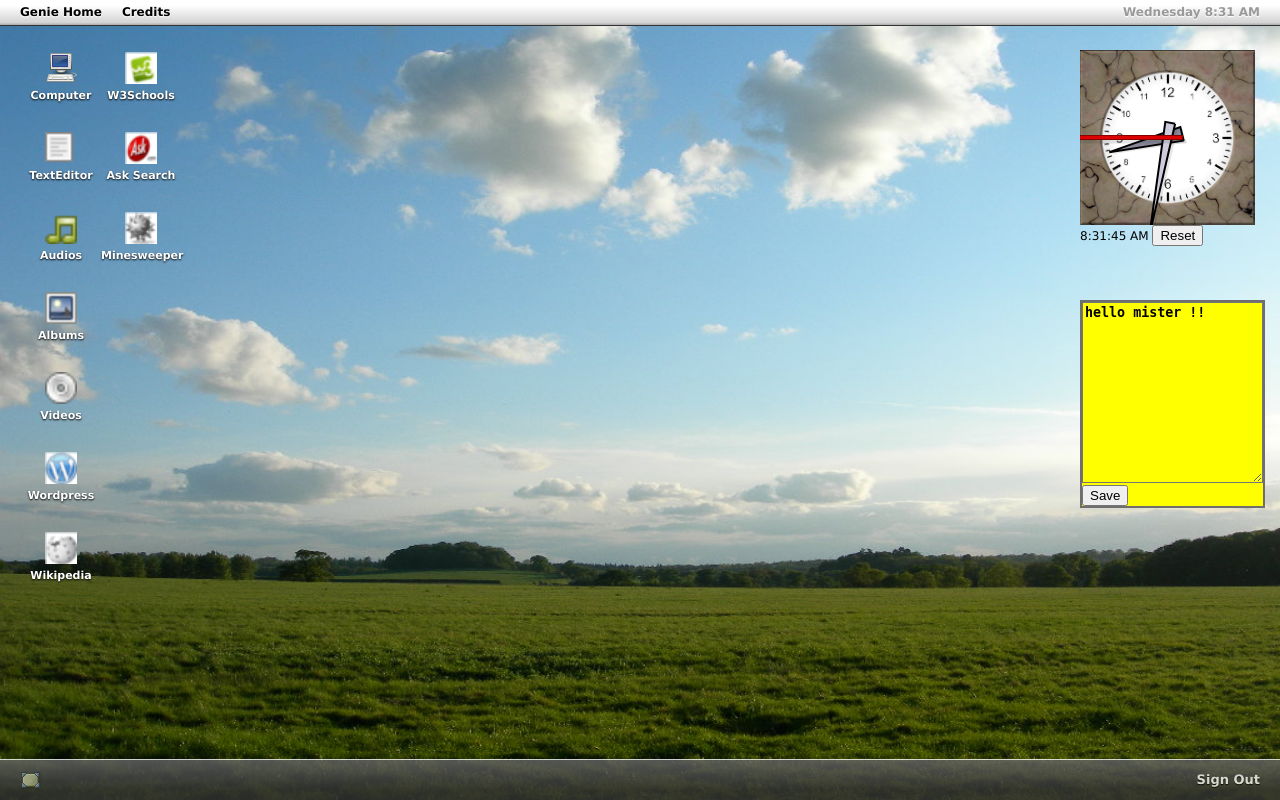
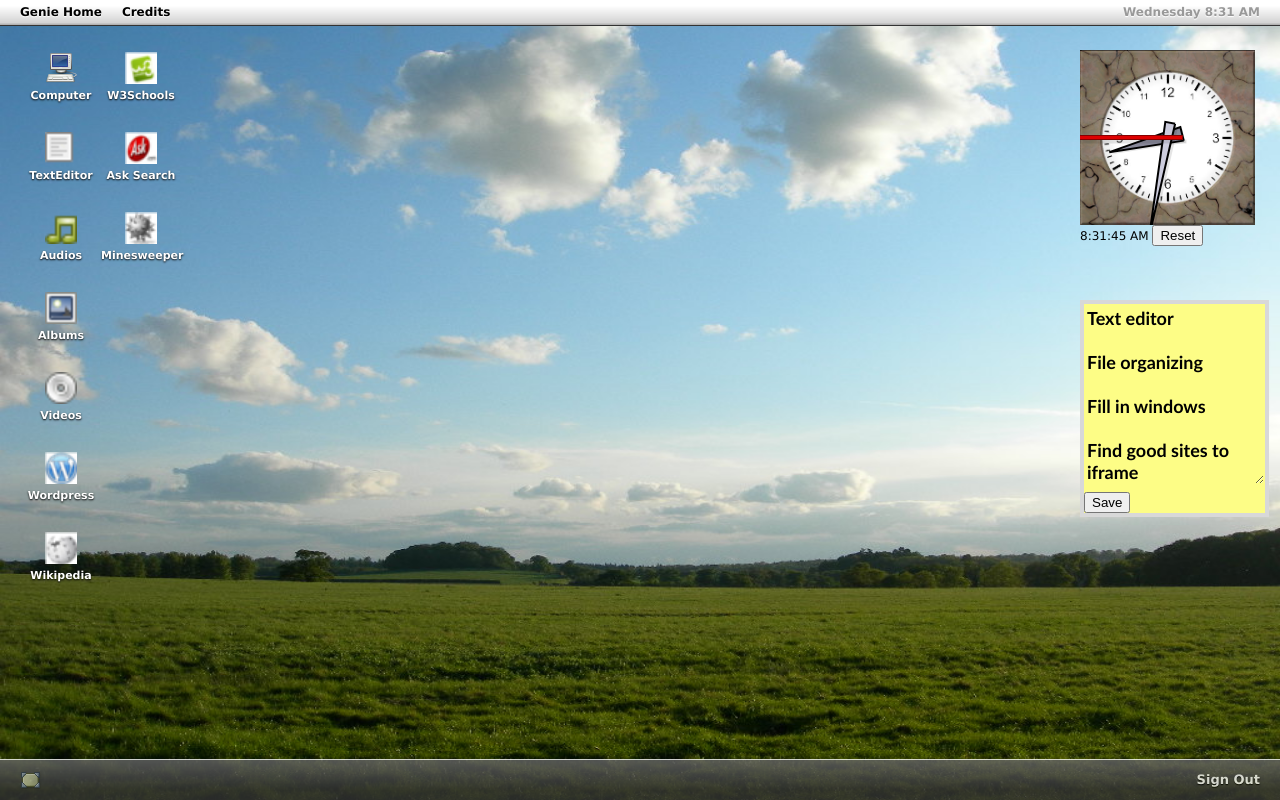
Before and after one commit to jithusunny/Genie, a PHP site: page /webtop.php in a window 1280 px wide. Run offline with PHP 8.4, Linux system fonts and the light colour scheme; the visitor is signed in with stand-in values (Sample User, id 1).

Commit message:
modified note-style. Added a page shown after registration. modified mines alert box text

```diff
--- a/assets/css/desktop.css
+++ b/assets/css/desktop.css
@@ -45,10 +45,14 @@ li {
 }
 
 .note_widget {
-  background: #FFFF00;
+
+
+  font-family:Trebuchet MS,Tahoma,Myriad Pro,Arial,Verdana,sans-serif;
+  font-size:22px;
+  background: #FDFD86;
   border-width: .2em;
   border-style: solid;
-  border-color: #6E6E6E;
+  border-color:#D8D8D8;
   position: fixed;
   left:1080px;
   top:300px;
--- a/assets/js/mine.js
+++ b/assets/js/mine.js
@@ -86,7 +86,7 @@ function win()
 		{	break;}
 	}
 	if(i==64)
-	alert("yoyo.....you have won");
+	alert("Victory!!");
 	w=1;
 
 }
@@ -174,7 +174,7 @@ function ev_canvas(ev)
 		traversed[clic]=1;
 		if(minex[clic]==9)
 		{
-			alert("oops!dats a mine...u lost..");
+			alert("Oops! That is a mine!");
 			w=2;
 		}
 		else if(minex[clic]==0)
--- a/validate_registration.php
+++ b/validate_registration.php
@@ -21,5 +21,5 @@ if (!mysql_query($sql))
   {
   die('Error: ' . mysql_error());
   }
-echo "1 record added";
+  header("Location:success_reg.html");
 ?>
--- a/webtop.php
+++ b/webtop.php
@@ -83,8 +83,8 @@ if(isset($_GET['logout']))
 	</button>
 	</div>
 
-	<div class="note_widget">
-        <textarea id="note" style="color: black; font-weight: bold; background-color: #FFFF00; width:175px;height:175px;"></textarea></br>
+	<div class="note_widget" >
+        <textarea id="note" style="color: black; font-weight: bold; background-color: #FDFD86;   border-color:#FDFD86; font-family:Trebuchet MS,Tahoma,Myriad Pro,Arial,Verdana,sans-serif; font-size:18px;  width:175px;height:175px;"></textarea></br>
 	<button id="update" onclick="writenote('widgets/note/save_note.php');">
 		Save
 	</button>
--- a/widgets/note/note.txt
+++ b/widgets/note/note.txt
@@ -1 +1,7 @@
-hello mister !!
+Text editor
+
+File organizing
+
+Fill in windows
+
+Find good sites to iframe
```
Also changed, not shown: success_reg.html (added, +11 -0 lines).
